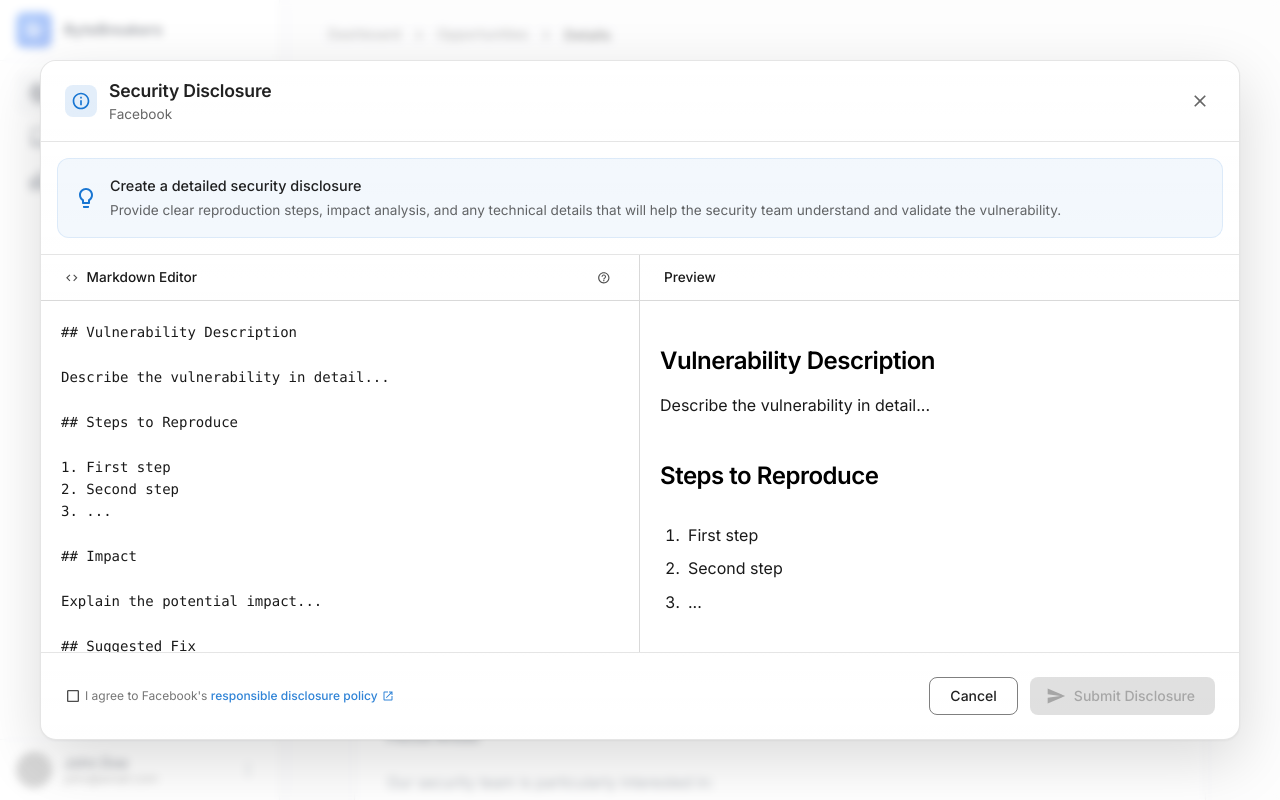
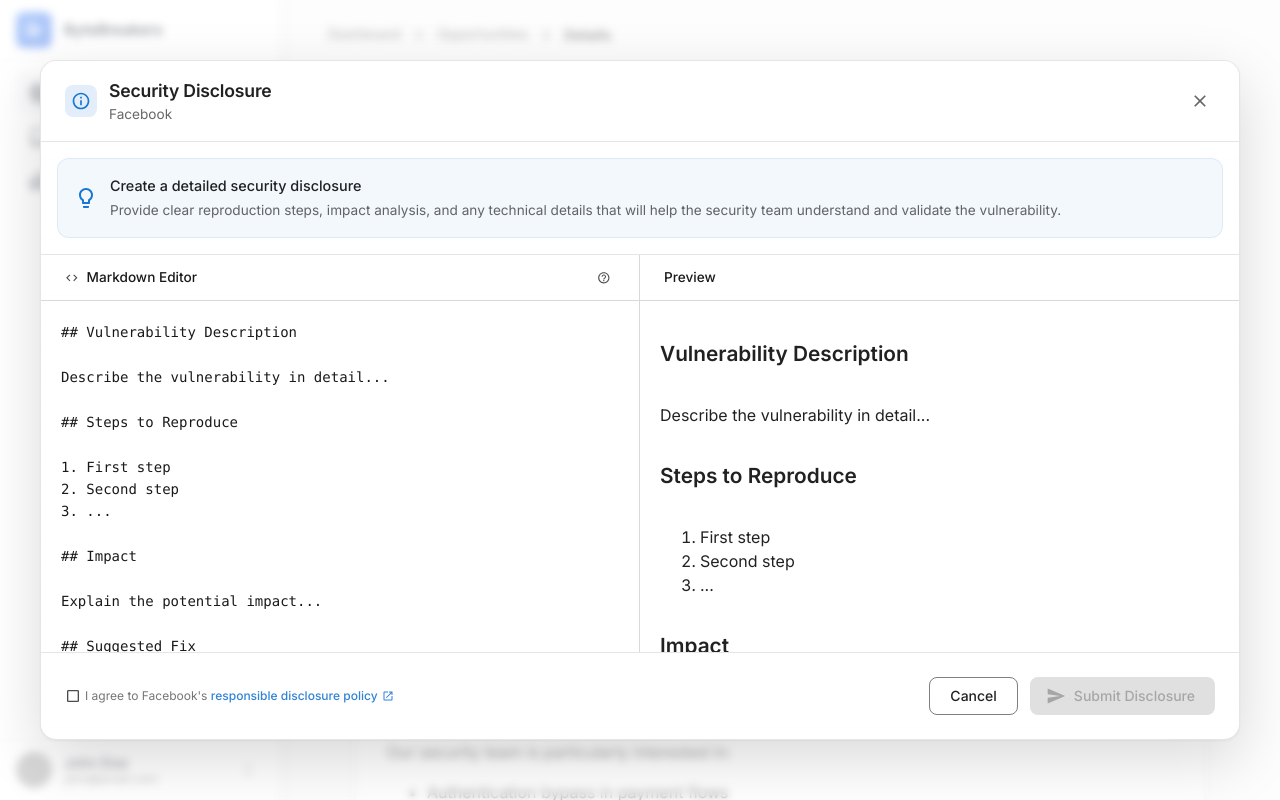
Before and after one commit to cs489-project/frontend, a React (Vite) app: page /user/dashboard/opportunities/1 in a window 1280 px wide. Both pictures are taken after a click on the button "Submit Disclosure". Built offline with nearby package versions, Linux system fonts and the light colour scheme; grey boxes are pictures that could not be loaded.

Commit message:
fix: Simplify markdown styling for Modal + Opportunity Detail

```diff
--- a/src/components/user-dashboard/DisclosureModal.tsx
+++ b/src/components/user-dashboard/DisclosureModal.tsx
@@ -178,12 +178,8 @@
               height: '85vh',
               maxHeight: '900px',
               m: { xs: 1, sm: 2 },
-              backgroundColor: theme.palette.mode === 'dark'
-                ? alpha(theme.palette.background.paper, 0.95)
-                : theme.palette.background.paper,
-              backgroundImage: theme.palette.mode === 'dark'
-                ? 'linear-gradient(180deg, rgba(35,35,35,0.6) 0%, rgba(25,25,25,0.8) 100%)'
-                : 'linear-gradient(180deg, rgba(255,255,255,0.9) 0%, rgba(255,255,255,1) 100%)',
+              backgroundColor: theme.palette.background.paper,
+              backgroundImage: 'linear-gradient(180deg, rgba(255,255,255,0.9) 0%, rgba(255,255,255,1) 100%)',
               backdropFilter: 'blur(10px)'
             }
           }
@@ -191,7 +187,7 @@
         sx={{
           '& .MuiBackdrop-root': {
             backdropFilter: 'blur(4px)',
-            backgroundColor: alpha(theme.palette.mode === 'dark' ? '#000' : '#fff', 0.6),
+            backgroundColor: alpha('#fff', 0.6),
           }
         }}
       >
@@ -204,9 +200,7 @@
             borderColor: alpha(theme.palette.divider, 0.1),
             px: 3,
             py: 2,
-            bgcolor: theme.palette.mode === 'dark'
-              ? alpha(theme.palette.background.paper, 0.5)
-              : alpha(theme.palette.background.paper, 0.5),
+            bgcolor: alpha(theme.palette.background.paper, 0.5),
           }}
         >
           <Box sx={{ display: 'flex', alignItems: 'center', gap: 1.5 }}>
@@ -389,7 +383,7 @@
                     fontSize: '0.875rem',
                     p: 2.5,
                     lineHeight: 1.6,
-                    color: theme.palette.mode === 'dark' ? alpha('#fff', 0.9) : alpha('#000', 0.9)
+                    color: alpha('#000', 0.9)
                   },
                   '& .MuiInputBase-input': {
                     height: '100%',
@@ -413,133 +407,14 @@
                 overflow: 'auto',
                 px: 2.5,
                 py: 2.5,
-                color: theme.palette.mode === 'dark' ? alpha('#fff', 0.9) : alpha('#000', 0.9),
-                '& p, & h1, & h2, & h3, & h4, & h5, & h6, & div, & span, & table': {
-                  textAlign: 'left',
+                textAlign: 'left',
+                '& h1, & h2, & h3, & h4, & h5, & h6': {
+                  fontWeight: 600
                 },
-                '& h1, & h2, & h3, & h4, & h5, & h6': {
-                  fontWeight: 600,
-                  letterSpacing: '-0.02em',
-                  lineHeight: 1.3,
-                  color: theme.palette.mode === 'dark' ? '#fff' : '#000',
-                },
-                '& h1': { fontSize: '1.8rem', marginBottom: '1.2rem', marginTop: '1.2rem' },
-                '& h2': { fontSize: '1.5rem', marginBottom: '1rem', marginTop: '1.5rem' },
-                '& h3': { fontSize: '1.3rem', marginBottom: '0.8rem', marginTop: '1.3rem' },
-                '& h4': { fontSize: '1.15rem', marginBottom: '0.6rem', marginTop: '1.2rem' },
-                '& h5': { fontSize: '1.05rem', marginBottom: '0.5rem', marginTop: '1rem' },
-                '& h6': { fontSize: '1rem', marginBottom: '0.5rem', marginTop: '1rem' },
-                '& p': {
-                  marginTop: 0,
-                  marginBottom: 2,
-                  lineHeight: 1.7,
-                },
-                '& a': {
-                  color: theme.palette.primary.main,
-                  textDecoration: 'none',
-                  transition: 'all 0.1s ease',
-                  borderBottom: `1px solid ${alpha(theme.palette.primary.main, 0.2)}`,
-                  paddingBottom: '1px',
-                  '&:hover': {
-                    borderBottomColor: theme.palette.primary.main,
-                  }
-                },
-                '& ul, & ol': {
-                  paddingLeft: 3,
-                  marginBottom: 2,
-                },
-                '& li': {
-                  marginBottom: 1,
-                  paddingLeft: 0.5,
-                  lineHeight: 1.6,
-                },
-                '& blockquote': {
-                  borderLeft: `4px solid ${alpha(theme.palette.primary.main, 0.15)}`,
-                  paddingLeft: 2,
-                  marginLeft: 0,
-                  marginRight: 0,
-                  marginTop: 2,
-                  marginBottom: 2,
-                  color: theme.palette.mode === 'dark' ? alpha('#fff', 0.7) : alpha('#000', 0.7),
-                  fontStyle: 'italic',
-                  backgroundColor: theme.palette.mode === 'dark'
-                    ? alpha(theme.palette.background.paper, 0.2)
-                    : alpha(theme.palette.background.paper, 0.5),
-                  borderRadius: '0 4px 4px 0'
-                },
-                '& code': {
-                  fontFamily: '"SF Mono", "Menlo", "Monaco", "Courier", monospace',
-                  backgroundColor: theme.palette.mode === 'dark'
-                    ? alpha(theme.palette.primary.main, 0.15)
-                    : alpha(theme.palette.primary.main, 0.08),
-                  padding: '3px 6px',
-                  borderRadius: 1,
-                  fontSize: '0.85em',
-                  letterSpacing: '-0.025em',
-                  color: theme.palette.mode === 'dark'
-                    ? alpha(theme.palette.primary.light, 0.9)
-                    : theme.palette.primary.main
-                },
-                '& pre': {
-                  backgroundColor: theme.palette.mode === 'dark'
-                    ? alpha(theme.palette.background.default, 0.4)
-                    : alpha(theme.palette.background.default, 0.7),
-                  padding: 2,
-                  borderRadius: '8px',
-                  overflowX: 'auto',
-                  border: '1px solid',
-                  borderColor: theme.palette.mode === 'dark'
-                    ? alpha(theme.palette.divider, 0.05)
-                    : alpha(theme.palette.divider, 0.1),
-                  '& code': {
-                    backgroundColor: 'transparent',
-                    padding: 0,
-                    color: theme.palette.mode === 'dark'
-                      ? alpha('#fff', 0.85)
-                      : alpha('#000', 0.85)
-                  }
-                },
-                '& table': {
-                  width: '100%',
-                  borderCollapse: 'collapse',
-                  marginBottom: 2,
-                  marginTop: 2,
-                  border: '1px solid',
-                  borderColor: theme.palette.mode === 'dark'
-                    ? alpha(theme.palette.divider, 0.1)
-                    : alpha(theme.palette.divider, 0.2),
-                  borderRadius: '8px',
-                  overflow: 'hidden'
-                },
-                '& th': {
-                  padding: '12px 16px',
-                  backgroundColor: theme.palette.mode === 'dark'
-                    ? alpha(theme.palette.background.default, 0.3)
-                    : alpha(theme.palette.background.default, 0.5),
-                  fontWeight: 600,
-                  textAlign: 'left',
-                  fontSize: '0.85rem',
-                  borderBottom: '1px solid',
-                  borderColor: theme.palette.mode === 'dark'
-                    ? alpha(theme.palette.divider, 0.1)
-                    : alpha(theme.palette.divider, 0.2)
-                },
-                '& td': {
-                  padding: '10px 16px',
-                  borderBottom: '1px solid',
-                  borderColor: theme.palette.mode === 'dark'
-                    ? alpha(theme.palette.divider, 0.05)
-                    : alpha(theme.palette.divider, 0.1),
-                  '&:not(:last-child)': {
-                    borderRight: '1px solid',
-                    borderColor: theme.palette.mode === 'dark'
-                      ? alpha(theme.palette.divider, 0.05)
-                      : alpha(theme.palette.divider, 0.1)
-                  }
-                },
-                '& tr:last-child td': {
-                  borderBottom: 'none'
-                }
+                '& h1': { fontSize: '1.5rem' },
+                '& h2': { fontSize: '1.3rem' },
+                '& h3': { fontSize: '1.1rem' },
+                '& h4, & h5, & h6': { fontSize: '1rem' }
               }}>
                 <ReactMarkdown rehypePlugins={[rehypeSanitize]}>
                   {disclosureContent}
@@ -554,9 +429,7 @@
           borderTop: '1px solid',
           borderColor: alpha(theme.palette.divider, 0.1),
           justifyContent: 'space-between',
-          backgroundColor: theme.palette.mode === 'dark'
-            ? alpha(theme.palette.background.paper, 0.4)
-            : alpha(theme.palette.background.default, 0.3)
+          backgroundColor: alpha(theme.palette.background.default, 0.3)
         }}>
           <Box sx={{ display: 'flex', alignItems: 'center' }}>
             {/* Terms agreement checkbox */}
@@ -601,7 +474,7 @@
                         color: theme.palette.primary.main,
                         fontWeight: 500,
                         '&:hover': {
-                          color: theme.palette.primary.dark
+                          color: theme.palette.primary.main
                         }
                       }}
                     >
@@ -631,21 +504,15 @@
                 borderRadius: '8px',
                 textTransform: 'none',
                 fontWeight: 500,
-                borderColor: theme.palette.mode === 'dark'
-                  ? alpha(theme.palette.divider, 0.2)
-                  : alpha(theme.palette.divider, 0.5),
+                borderColor: alpha(theme.palette.divider, 0.5),
                 px: 2.5,
                 py: 0.75,
                 minHeight: '36px',
                 fontSize: '0.875rem',
                 color: theme.palette.text.primary,
                 '&:hover': {
-                  borderColor: theme.palette.mode === 'dark'
-                    ? alpha(theme.palette.divider, 0.4)
-                    : alpha(theme.palette.divider, 0.8),
-                  backgroundColor: theme.palette.mode === 'dark'
-                    ? alpha(theme.palette.divider, 0.05)
-                    : alpha(theme.palette.divider, 0.08)
+                  borderColor: alpha(theme.palette.divider, 0.8),
+                  backgroundColor: alpha(theme.palette.divider, 0.08)
                 }
               }}
             >
@@ -667,7 +534,7 @@
                 boxShadow: 'none',
                 backgroundColor: theme.palette.primary.main,
                 '&:hover': {
-                  backgroundColor: theme.palette.primary.dark,
+                  backgroundColor: theme.palette.primary.main,
                   boxShadow: `0 4px 8px ${alpha(theme.palette.primary.main, 0.25)}`
                 },
                 '&:active': {
@@ -707,9 +574,7 @@
               backgroundColor: alpha(theme.palette.background.paper, 0.85),
               boxShadow: '0 4px 20px rgba(0, 0, 0, 0.06), 0 0 0 1px rgba(0, 0, 0, 0.05)',
               border: '1px solid',
-              borderColor: theme.palette.mode === 'dark'
-                ? alpha(theme.palette.success.main, 0.15)
-                : alpha('#E8FEF0', 0.6),
+              borderColor: alpha('#E8FEF0', 0.6),
               color: theme.palette.text.primary,
               width: 'auto',
               transition: 'all 0.2s ease-out',
@@ -757,9 +622,7 @@
               sx={{
                 fontSize: '0.875rem',
                 fontWeight: 500,
-                color: theme.palette.mode === 'dark'
-                  ? alpha(theme.palette.text.primary, 0.95)
-                  : alpha(theme.palette.text.primary, 0.95),
+                color: alpha(theme.palette.text.primary, 0.95),
                 letterSpacing: '-0.01em',
                 lineHeight: 1.3,
               }}
@@ -809,9 +672,7 @@
               backgroundColor: alpha(theme.palette.background.paper, 0.85),
               boxShadow: '0 4px 20px rgba(0, 0, 0, 0.06), 0 0 0 1px rgba(0, 0, 0, 0.05)',
               border: '1px solid',
-              borderColor: theme.palette.mode === 'dark'
-                ? alpha(theme.palette.error.main, 0.15)
-                : alpha('#FEE8E8', 0.6),
+              borderColor: alpha('#FEE8E8', 0.6),
               color: theme.palette.text.primary,
               width: 'auto',
               transition: 'all 0.2s ease-out',
@@ -850,9 +711,7 @@
               sx={{
                 fontSize: '0.875rem',
                 fontWeight: 500,
-                color: theme.palette.mode === 'dark'
-                  ? alpha(theme.palette.text.primary, 0.95)
-                  : alpha(theme.palette.text.primary, 0.95),
+                color: alpha(theme.palette.text.primary, 0.95),
                 letterSpacing: '-0.01em',
                 lineHeight: 1.3,
               }}
--- a/src/components/user-dashboard/UDOpportunityDetail.tsx
+++ b/src/components/user-dashboard/UDOpportunityDetail.tsx
@@ -314,50 +314,14 @@
       >
         <Box
           sx={{
-            color: "#4B5563",
-            lineHeight: 1.7,
-            fontSize: "0.95rem",
             textAlign: 'left',
-            '& p, & h1, & h2, & h3, & h4, & h5, & h6, & div, & span, & table': {
-              textAlign: 'left',
+            '& h1, & h2, & h3, & h4, & h5, & h6': {
+              fontWeight: 600
             },
-            '& p': {
-              marginTop: 0,
-              marginBottom: 2,
-            },
-            '& a': {
-              color: theme.palette.primary.main,
-              textDecoration: 'none',
-              '&:hover': {
-                textDecoration: 'underline',
-              }
-            },
-            '& ul, & ol': {
-              paddingLeft: 3,
-              marginBottom: 2,
-              textAlign: 'left',
-            },
-            '& li': {
-              marginBottom: 1,
-              textAlign: 'left',
-            },
-            '& code': {
-              backgroundColor: alpha(theme.palette.primary.main, 0.08),
-              padding: '2px 4px',
-              borderRadius: 1,
-              fontSize: '0.9em',
-            },
-            '& pre': {
-              backgroundColor: '#f5f7fa',
-              padding: 2,
-              borderRadius: 1,
-              overflowX: 'auto',
-              textAlign: 'left',
-              '& code': {
-                backgroundColor: 'transparent',
-                padding: 0,
-              }
-            }
+            '& h1': { fontSize: '1.5rem' },
+            '& h2': { fontSize: '1.3rem' },
+            '& h3': { fontSize: '1.1rem' },
+            '& h4, & h5, & h6': { fontSize: '1rem' }
           }}
         >
           <ReactMarkdown rehypePlugins={[rehypeSanitize]}>
```
